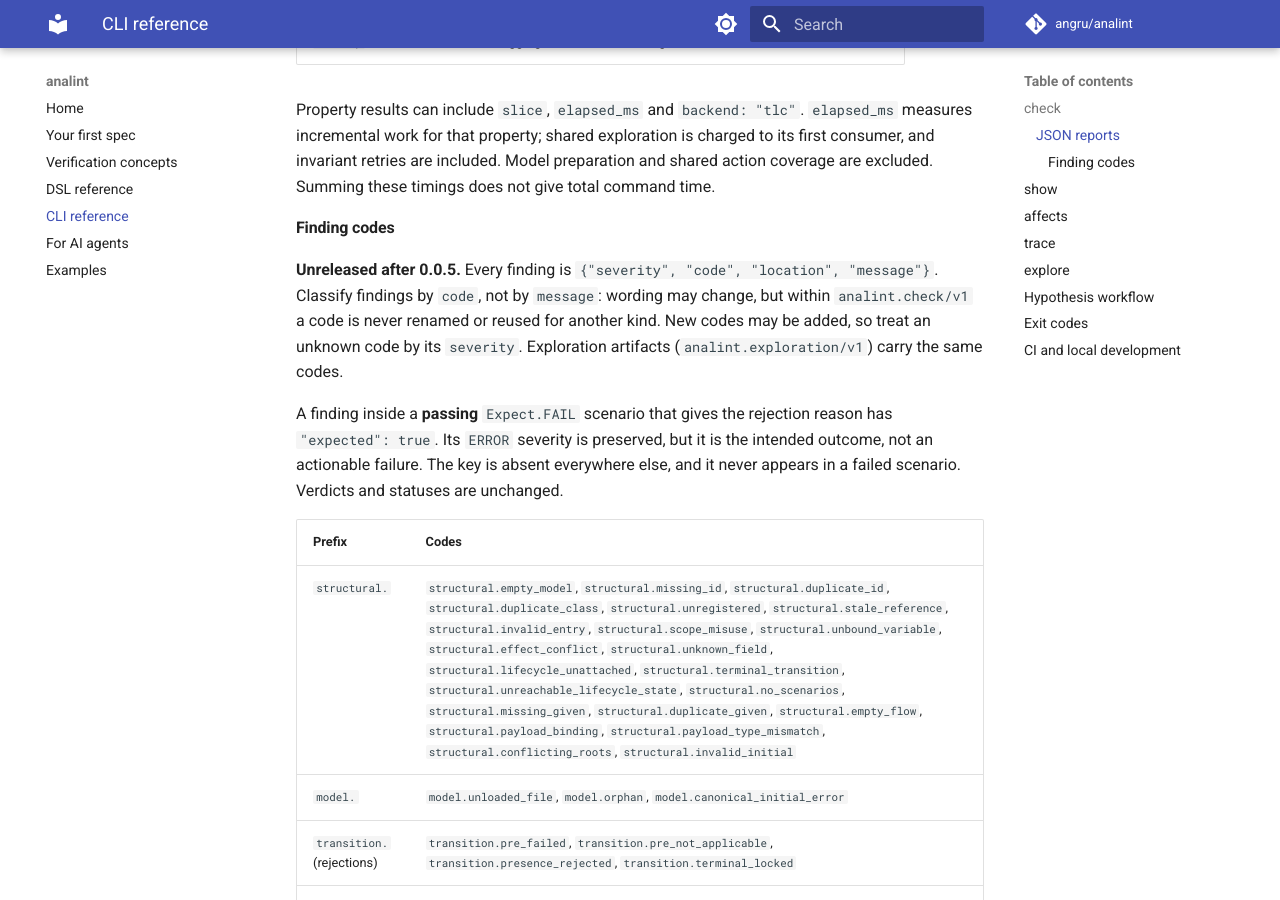
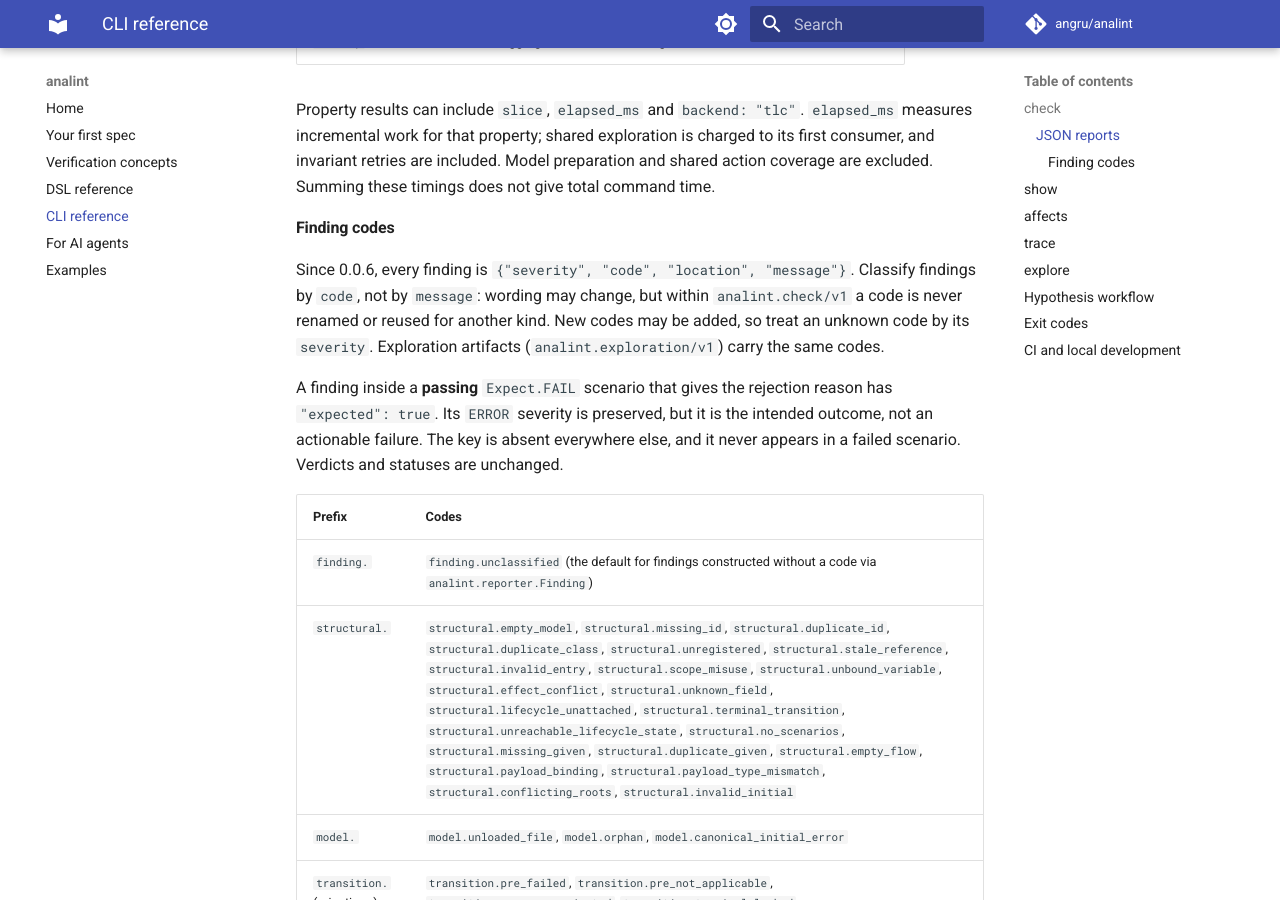
Before and after one commit to angru/analint, an MkDocs documentation site: the page built from docs/cli.md, in a window 1280 px wide and 900 px high, scrolled down 1629 px. Built offline with MkDocs 1.6.1 and Material for MkDocs 9.7.7, drawn with Linux system fonts in a browser that asks for light colours; comment, search, counter and statistics services are not loaded; some of the changed text lies outside the part shown.

Commit message:
Prepare analint 0.0.6 release
Preserve the existing Finding constructor and verify diagnostics and show details against built distributions.

```diff
--- a/docs/cli.md
+++ b/docs/cli.md
@@ -59,7 +59,7 @@ not give total command time.
 
 #### Finding codes
 
-**Unreleased after 0.0.5.** Every finding is
+Since 0.0.6, every finding is
 `{"severity", "code", "location", "message"}`. Classify findings by `code`,
 not by `message`: wording may change, but within `analint.check/v1` a code is
 never renamed or reused for another kind. New codes may be added, so treat an
@@ -73,6 +73,7 @@ and it never appears in a failed scenario. Verdicts and statuses are unchanged.
 
 | Prefix | Codes |
 | --- | --- |
+| `finding.` | `finding.unclassified` (the default for findings constructed without a code via `analint.reporter.Finding`) |
 | `structural.` | `structural.empty_model`, `structural.missing_id`, `structural.duplicate_id`, `structural.duplicate_class`, `structural.unregistered`, `structural.stale_reference`, `structural.invalid_entry`, `structural.scope_misuse`, `structural.unbound_variable`, `structural.effect_conflict`, `structural.unknown_field`, `structural.lifecycle_unattached`, `structural.terminal_transition`, `structural.unreachable_lifecycle_state`, `structural.no_scenarios`, `structural.missing_given`, `structural.duplicate_given`, `structural.empty_flow`, `structural.payload_binding`, `structural.payload_type_mismatch`, `structural.conflicting_roots`, `structural.invalid_initial` |
 | `model.` | `model.unloaded_file`, `model.orphan`, `model.canonical_initial_error` |
 | `transition.` (rejections) | `transition.pre_failed`, `transition.pre_not_applicable`, `transition.presence_rejected`, `transition.terminal_locked` |
@@ -106,7 +107,7 @@ Detailed kinds are `entity`, `event`, `invariant`, `query`, `action`, `lifecycle
 `flow`, `scenario` and `contract`. Singular and plural kinds work for id lists,
 including `show query` / `show queries` and `show entity` / `show entities`.
 
-**Unreleased after 0.0.5:** `show query ID` returns `kind: "query"`, the query
+Since 0.0.6, `show query ID` returns `kind: "query"`, the query
 `type`, `label`, declared `max_states`, `predicate` and `goal`. The predicate is
 null for NoDeadEnd/DeadActions; the goal is populated only for NoDeadEnd. This
 describes the check without running it; use `check` for a verdict and `trace`
@@ -120,7 +121,7 @@ the effective `initial` relation: `vary`, `where`, `given`, `max_candidates`.
 A null `initial` means defaults plus any given snapshots. Candidate states are
 not enumerated and the relation is not validated by inspection.
 
-**Unreleased after 0.0.5:** `show action FAMILY_ID` accepts an unexpanded
+Since 0.0.6, `show action FAMILY_ID` accepts an unexpanded
 parameterized family name, such as `redeem_code` from `oauth-protocol`. It
 returns `kind: "action_family"`, the declaration's shared
 `pre`/`effect`/`post`/`emits`, parameter `params` with rendered domain values,
--- a/pyproject.toml
+++ b/pyproject.toml
@@ -4,7 +4,7 @@ build-backend = "hatchling.build"
 
 [project]
 name = "analint"
-version = "0.0.5"
+version = "0.0.6"
 description = "Analytics linter — describe your system in Python, validate consistency"
 readme = "README.md"
 requires-python = ">=3.12"
```
Also changed, not shown: CHANGELOG.md (+8 -1 lines), CONTRIBUTING.md (+2 -1 lines), ROADMAP.md (+2 -2 lines), docs/agents.md (+2 -2 lines), skills/analint/SKILL.md (+2 -2 lines), 5 other files.
